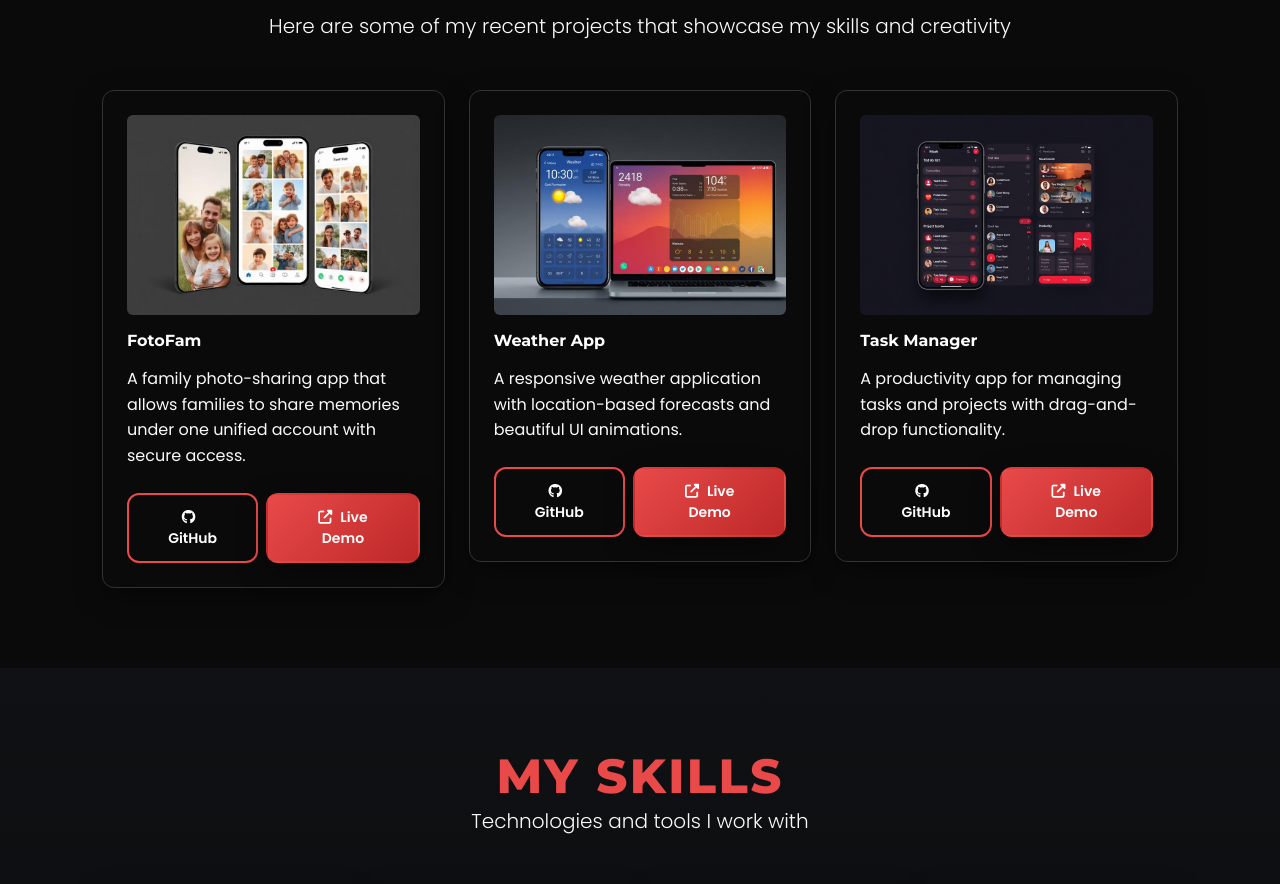
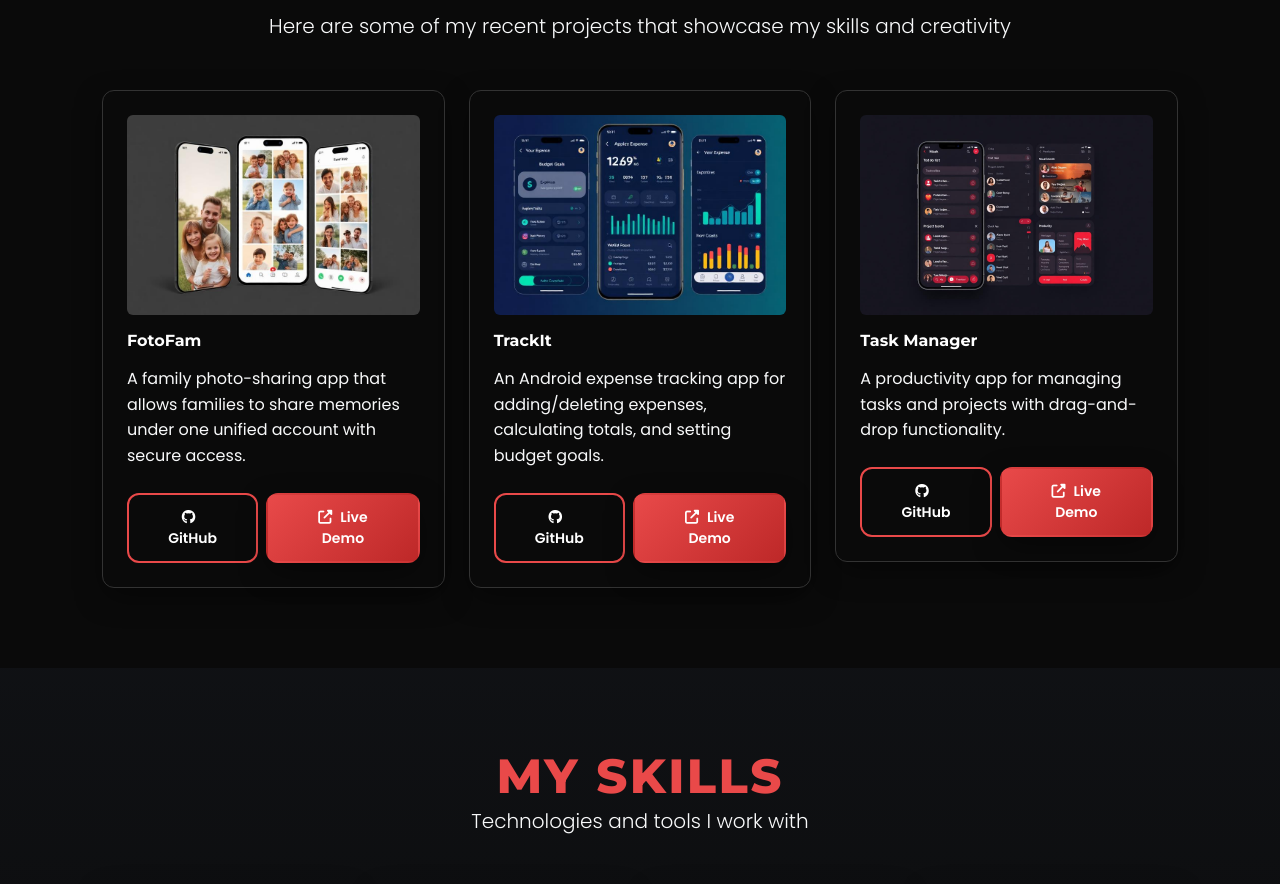
Before and after one commit to yuvanmanideep6/portfolio-yuvan, a React (Vite) app: page / in a window 1280 px wide. Shown: the part 1506-2390 px from the top of the page. Built offline with nearby package versions, Linux system fonts and the light colour scheme.

Commit message:
Update project description
Replace the "Weather App" project description with details about the "TrackIt" app.

```diff
--- a/src/pages/Index.tsx
+++ b/src/pages/Index.tsx
@@ -1,7 +1,7 @@
 import { useEffect } from 'react';
 const profilePhoto = '/lovable-uploads/cb90b1cc-863c-497b-9eb6-4376382274cf.png';
 import project1Image from '@/assets/project1-fotofam.jpg';
-import project2Image from '@/assets/project2-weather.jpg';
+import project2Image from '@/assets/project2-trackit.jpg';
 import project3Image from '@/assets/project3-taskmanager.jpg';
 
 const Index = () => {
@@ -286,13 +286,13 @@ const Index = () => {
               <div className="portfolio-card fade-in-up">
                 <img
                   src={project2Image}
-                  alt="Weather App"
+                  alt="TrackIt"
                   className="img-fluid rounded mb-3"
                   style={{ width: '100%', height: '200px', objectFit: 'cover' }}
                 />
-                <h4 className="text-white mb-3">Weather App</h4>
+                <h4 className="text-white mb-3">TrackIt</h4>
                 <p className="text-light mb-4">
-                  A responsive weather application with location-based forecasts and beautiful UI animations.
+                  An Android expense tracking app for adding/deleting expenses, calculating totals, and setting budget goals.
                 </p>
                 <div className="d-flex gap-2">
                   <a href="https://github.com" className="btn btn-sm btn-portfolio-outline">
```
Also changed, not shown: src/assets/project2-trackit.jpg (added).
